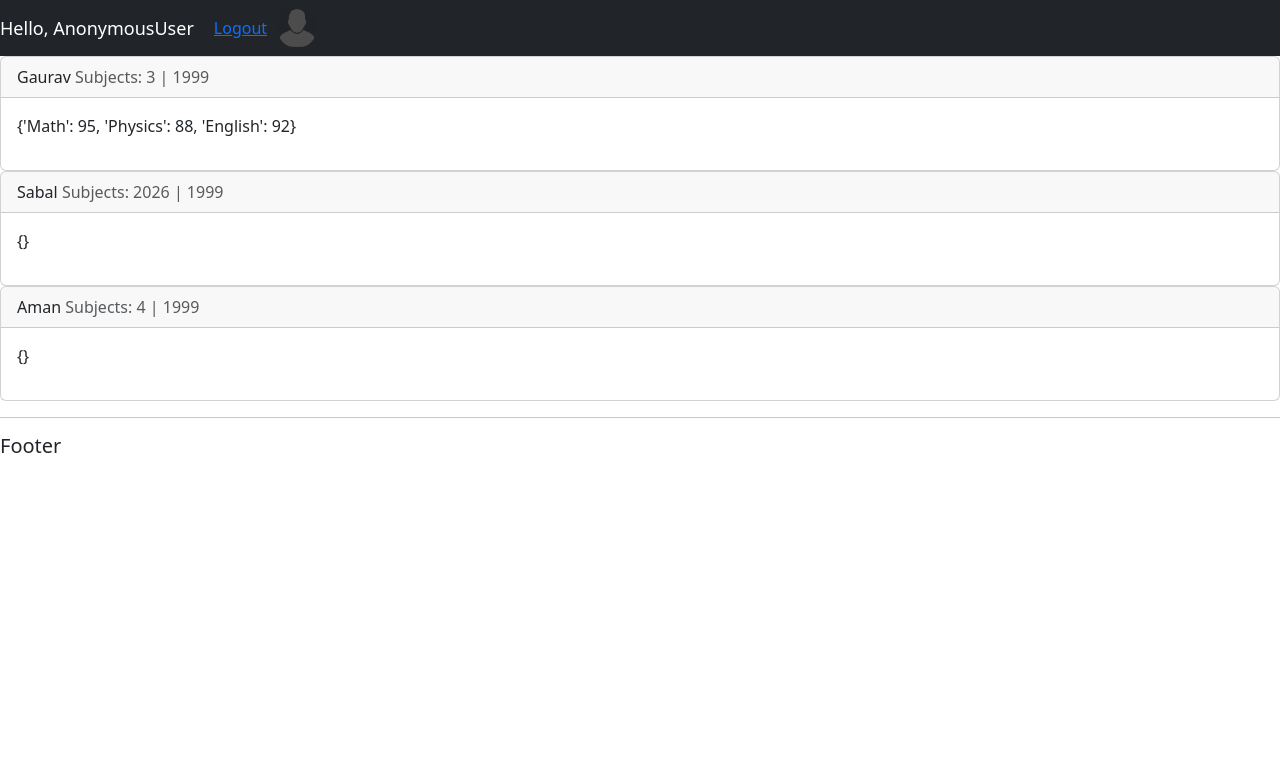
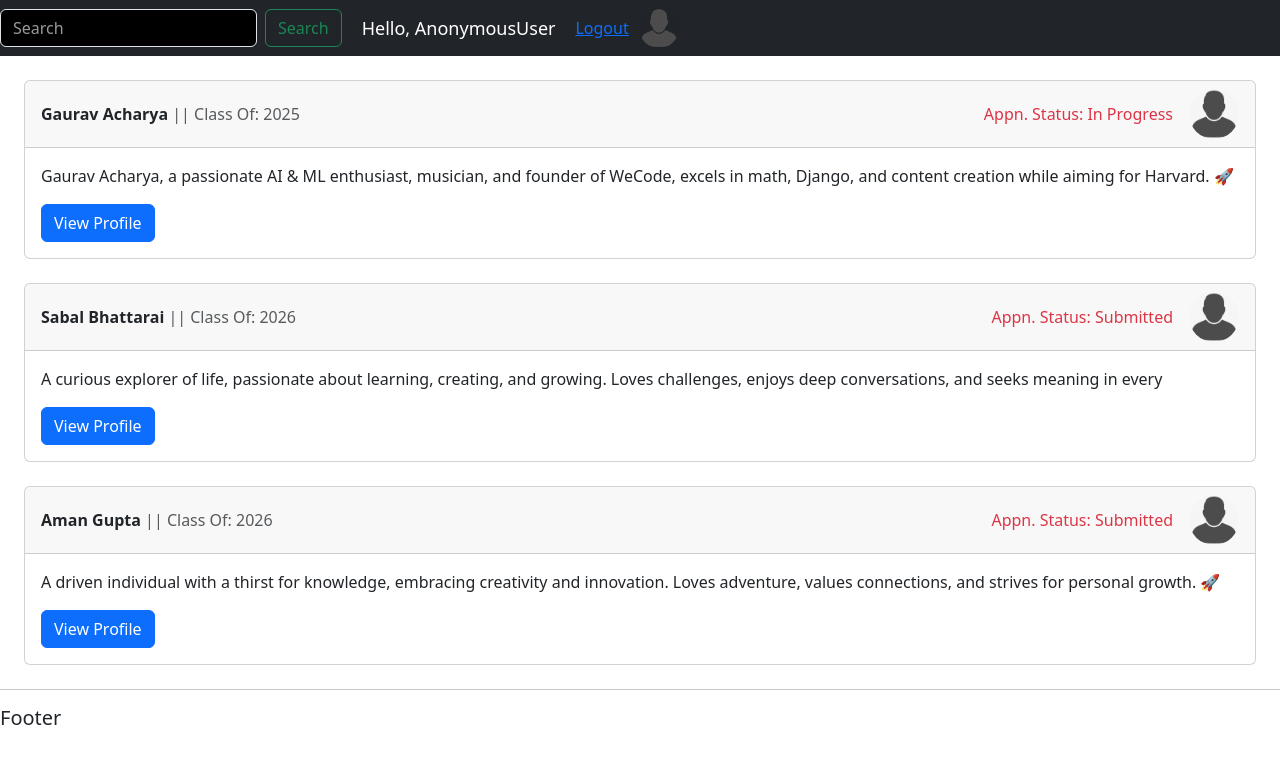
Before and after one commit to Gaurav99039/CAM, a Django app: page / in a window 1280 px wide. Shown: the top 764 px of the page. Run offline with Django 5.2, Linux system fonts and the light colour scheme; data comes from the database, SQL or seed files in the repository; both versions use the stored data as it was after the commit; some libraries are stand-ins or nearby versions.

Commit message:
Finsihed the Home

```diff
--- a/accounts/models.py
+++ b/accounts/models.py
@@ -7,9 +7,24 @@ class Student(models.Model):
     user = models.OneToOneField(User,on_delete=models.CASCADE)
     first_name = models.CharField(max_length=50,null=True)
     last_name = models.CharField(max_length=50,null=True)
-    grade = models.JSONField(null=True,default=dict)
-    extracurriculars = models.JSONField(default=list)
+    grade = models.JSONField(null=True,default=dict,blank=True)
+    extracurriculars = models.JSONField(default=list,blank=True)
     no_of_subject = models.PositiveIntegerField(null=True)
+    graduation_year = models.PositiveIntegerField(null=True)
+    profile_pic = models.ImageField(null=True,blank=True)
+
+    application_status = models.CharField(
+    max_length=20,
+    choices=[
+        ('Not Started', 'Not Started'),
+        ('In Progress', 'In Progress'),
+        ('Submitted', 'Submitted'),
+        ('Accepted', 'Accepted'),
+        ('Rejected', 'Rejected')
+    ],
+    default='Not Started'
+)
+    note = models.TextField(max_length=300,null=True,blank=True)
 
 
 
--- a/accounts/templates/accounts/home.html
+++ b/accounts/templates/accounts/home.html
@@ -1,35 +1,27 @@
 {% extends 'accounts/main.html' %}
+{% load static %}
+{% block content %}
+{% for student in students %}
+  <div class="card m-4">
+    <div class="card-header d-flex justify-content-between align-items-center">
+      <div>
+        <a href="{% url 'student_profile' student.id %}" class="text-decoration-none text-dark">
+          <span class="fw-bold">{{ student.first_name }} {{ student.last_name }}</span>
+        </a>
+        <span class="text-muted"> || Class Of: {{ student.graduation_year }}</span>
+      </div>
+      <div class="d-flex align-items-center">
+        <span class="me-3 text-danger">Appn. Status: {{ student.application_status }}</span>
+        <a href="{% url 'student_profile' student.id %}">
+          <img src="{% static '/images/profile.png' %}" class="rounded-circle" style="width: 50px; height: 50px;">
+        </a>
+      </div>
+    </div>
 
-
-<!doctype html>
-<html lang="en">
-  <head>
-    <!-- Required meta tags -->
-    <meta charset="utf-8">
-    <meta name="viewport" content="width=device-width, initial-scale=1, shrink-to-fit=no">
-
-    <!-- Bootstrap CSS -->
-  <!-- Note: don't use the links in the book, use these links: https://getbootstrap.com/ -->
-  <!--
-    <link rel="stylesheet" href="https://maxcdn.bootstrapcdn.com/bootstrap/4.0.0\
-/css/bootstrap.min.css" integrity="sha384-Gn5384xqQ1aoWXA+058RXPxPg6fy4IWvTNh0E2\
-63XmFcJlSAwiGgFAW/dAiS6JXm" crossorigin="anonymous">
--->
-
-  <link rel="stylesheet" href="https://stackpath.bootstrapcdn.com/bootstrap/4.1.2/css/bootstrap.min.css" integrity="sha384-Smlep5jCw/wG7hdkwQ/Z5nLIefveQRIY9nfy6xoR1uRYBtpZgI6339F5dgvm/e9B" crossorigin="anonymous">
-
-    <title>{% block title %}Newspaper App{% endblock title %}</title>
-  </head>
-{% block content %}
-  {% for student in students %}
-  <div class="card">
-    <div class="card-header">
-        <span class="font-weight-bold">{{ student.first_name }}</span>
-        <span class="text-muted">Subjects: {{ student.no_of_subject }} | 1999</span>
-    </div>
     <div class="card-body">
-      <p>{{ student.grade }}</p>
+      <p class="card-text">{{ student.note }}</p>
+      <a href="{% url 'student_profile' student.id %}" class="btn btn-primary">View Profile</a>
     </div>
   </div>
-  {% endfor %}
-{% endblock content %}
+{% endfor %}
+{% endblock %}
--- a/accounts/templates/accounts/navbar.html
+++ b/accounts/templates/accounts/navbar.html
@@ -12,6 +12,17 @@
     border-radius: 50%;
     margin-left: 10px;
   }
+  /* Add styles for search form */
+  .search-form {
+    margin-right: 20px;
+  }
+  .search-form input {
+    background-color: black;
+    color: white;
+  }
+  .search-form input::placeholder {
+    color: #999;
+  }
 </style>
 
 <nav class="navbar navbar-expand-lg navbar-dark bg-dark"
@@ -20,7 +31,7 @@
     {% if request.user.is_staff %}
       <div class="collapse navbar-collapse" id="navbarNavAltMarkup">
         <div class="navbar-nav">
-          <a class="nav-item nav-link" href="{}">Home</a>
+          <a class="nav-item nav-link" href="{% url 'home' %}">Home</a>
           <a class="nav-item nav-link" href="{}">Counsellors</a>
           <a class="nav-item nav-link" href="{}">Essays</a>
           <a class="nav-item nav-link" href="{}">About</a>
@@ -28,9 +39,14 @@
       {% endif %}
     </div>
 
+    <form class="d-flex search-form" role="search">
+      <input class="form-control me-2" type="search" placeholder="Search" aria-label="Search">
+      <button class="btn btn-outline-success" type="submit">Search</button>
+    </form>
+
     <div class="d-flex align-items-center">
       <span id="hello-msg">Hello, {{ request.user }}</span>
-      <a href="">Logout</a>
+      <a href="{% url 'logout' %}">Logout</a>
       <a href=""><img src="{% static '/images/profile.png' %}" alt="Profile Picture" class="profile-img"></a>
     </div>
 </nav>
--- a/accounts/urls.py
+++ b/accounts/urls.py
@@ -5,5 +5,7 @@ from . import views
 urlpatterns = [
     path('register/',views.registration,name='registration'),
     path('login/',views.login_page,name='login'),
-    path('',views.home,name='home')
+    path('',views.home,name='home'),
+    path('student_profile/<str:pk>/',views.student_profile,name='student_profile'),
+    path('logout',views.logout_user,name='logout')
 ]
--- a/accounts/views.py
+++ b/accounts/views.py
@@ -1,7 +1,7 @@
 from django.shortcuts import render
 from .forms import CreateUserFrom
 from django.contrib import messages
-from django.contrib.auth import authenticate,login
+from django.contrib.auth import authenticate,login,logout
 from django.shortcuts import redirect
 from django.contrib.auth.models import Group
 from .models import Student
@@ -41,3 +41,12 @@ def home(request):
     student = Student.objects.all()
     context = {'students':student}
     return render(request,'accounts/home.html',context)
+
+def student_profile(request,pk):
+    student = Student.objects.get(id=pk)
+    context = {'student':student}
+    return render(request,'accounts/student_profile.html',context)
+
+def logout_user(request):
+    logout(request)
+    return redirect('login')
```
Also changed, not shown: accounts/templates/accounts/student_profile.html (added, +85 -0 lines), 10bruniWeb-superJumbo.jpg (added), 670d7d4eabe933.72286606.webp (added), accounts/migrations/0002_student_graduation_year.py (added), accounts/migrations/0003_student_profile_pic.py (added), accounts/migrations/0004_student_application_status.py (added), accounts/migrations/0005_student_note.py (added), accounts/migrations/0006_alter_student_note.py (added), accounts/migrations/0007_alter_student_extracurriculars_alter_student_grade.py (added), accounts/migrations/0008_alter_student_note.py (added), accounts/migrations/0009_alter_student_note.py (added), db.sqlite3, pixelcut-export.png (added).
